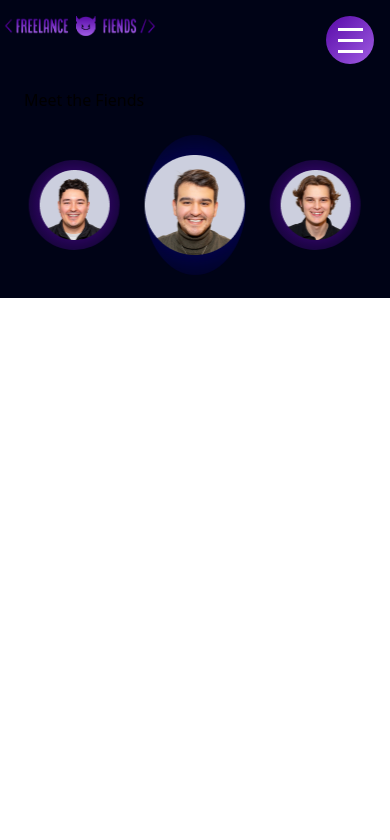
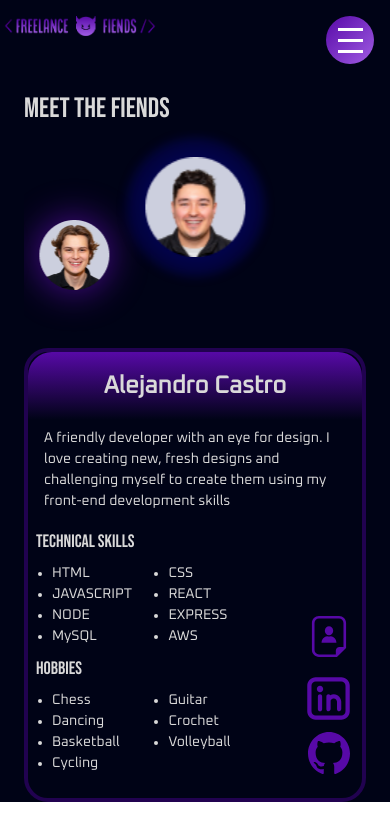
Before and after one commit to Matthewleslie12/FLF, a React (Vite) app: page / in a window 390 px wide. Shown: the top 840 px of the page. Built offline with nearby package versions, Linux system fonts and the light colour scheme.

Commit message:
tablet vert swiper, dynamic headshot, bio swiper interaction

```diff
--- a/src/components/BioCard/BioCard.tsx
+++ b/src/components/BioCard/BioCard.tsx
@@ -29,7 +29,7 @@ const BioCard = (BioCardProps:BioType) => {
 
 
   return (
-    <div className="flex flex-col align-center border-4 border-borderPurple rounded-3xl pb-lg md:max-w-[32.1875rem] relative">
+    <div className="flex flex-col align-center border-4 border-borderPurple rounded-3xl pb-lg md:max-w-[32.1875rem] relative max-w-[29.6875rem]">
       <div className="text-center bg-gradient-to-b from-mainPurple to-white-500 rounded-tl-3xl rounded-tr-3xl md:flex">
         <h2 className="text-xs font-oxanium text-offWhite my-md font-bold md:text-[2.25rem] md:w-[15.375rem] md:text-left md:ml-[1rem]" >{name}</h2>
         {activeFiendPic && <div className="hidden md:flex rounded-full border-[0.625rem] border-borderPurple absolute top-[-5.5rem] right-[1rem]"><img src={activeFiendPic} alt="Fiend Pic" className="w-[10.2rem] h-[10.2rem] rounded-full "></img></div>}
--- a/src/components/FiendPhotoCard/FiendPhotoCard.tsx
+++ b/src/components/FiendPhotoCard/FiendPhotoCard.tsx
@@ -1,11 +1,25 @@
-import React from 'react';
 
-const FiendPhotoCard = ({pic}) => {
+import { photoCardProps } from '../../types/photoCardInterface';
+
+const FiendPhotoCard = (photoCardProps:photoCardProps) => {
+
+  const { pic, isActive} = photoCardProps;
+  // w-[8.75rem] h-[8.75rem] rounded-full center-spotlight
+  if (isActive){
+    return (
+      <div className="w-[8.75rem] h-[8.75rem] rounded-full m-0 flex items-center justify-center">
+        <div className="w-[8.75rem] h-[8.75rem] absolute content center-spotlight rounded-full "></div>
+        <img className="w-[6.25rem] h-[6.25rem] m-0 absolute z-10" src={pic} alt="picture of the developers" ></img>
+      </div>
+    )}
 
   return (
-    <div className="w-[4.375rem] h-[4.375] m-0 flex items-center justify-center slider-spotlight">
 
-      <img className="w-[4.375rem] h-[4.375] m-0" src={pic} alt="picture of the developers"></img>
+    <div className="w-[5.687rem] h-[5.687rem] m-0 flex items-center justify-center  rounded-full" >
+
+      <div className="slider-spotlight rounded-full w-[5.687rem] h-[5.687rem] absolute content"></div>
+
+      <img className="w-[4.375rem] h-[4.375rem] m-0 absolute z-10" src={pic} alt="picture of the developers"></img>
 
     </div>
   );
--- a/src/components/FiendSpotlight/FiendSpotlight.tsx
+++ b/src/components/FiendSpotlight/FiendSpotlight.tsx
@@ -5,6 +5,7 @@ import Ben from "../../assets/fiends-pics/ben.png";
 import Alejo from "../../assets/fiends-pics/alejo.png";
 import Trap from "../../assets/fiends-pics/trap.png";
 import FiendPhotoCard from '../FiendPhotoCard/FiendPhotoCard';
+import { useState } from 'react';
 // import Matt from "../../assets/fiends-pics/matt.png";
 // import NG from "../../assets/fiends-pics/ng.png";
 // import Sam from "../../assets/fiends-pics/sam.png";
@@ -12,26 +13,15 @@ import FiendPhotoCard from '../FiendPhotoCard/FiendPhotoCard';
 
 const FiendSpotlight = () => {
 
-  const updateClasses = (e) => {
-    const slides = document.querySelectorAll(".swiper-slide");
-    slides.forEach((slide) => {
-      const targetEl = slide.children[0];
-      targetEl.classList.remove("center-spotlight");
-      targetEl.children[0].classList.remove("center-photo");
-      targetEl.classList.add("slider-spotlight");
-    }
-    )
+
+  const [slideActiveIndex, setSlideActiveIndex] = useState();// add to img tag;
 
 
-    const centerSlide = slides[e.activeIndex].children[0];
-    centerSlide.classList.remove("slider-spotlight")
-    centerSlide.classList.add("center-spotlight");
-    centerSlide.children[0].classList.add("center-photo");
-
-    console.log(slides[e.activeIndex])
+  const updateClasses = (e) => {
+    setSlideActiveIndex(e.realIndex)
   }
 
-  const fiendPics = [Alejo,Trap,Ben,Alejo,Trap,Ben] //Matt,NG,Sam
+  const fiendPics = [Alejo,Trap,Ben] //Matt,NG,Sam
   return (
     <Swiper
     slidesPerView={3}
@@ -42,20 +32,20 @@ const FiendSpotlight = () => {
     onSwiper={(swiper) => console.log(swiper)}
     onActiveIndexChange={(swiper) => updateClasses(swiper)}
     onInit = {(swiper) => updateClasses(swiper)}
-    className = "w-[100%] h-[11.625rem]"
+    className = "w-[100%] h-[13.625rem]"
     >
       {fiendPics.map((pic,index) => {
-        return (<SwiperSlide key={index} className="flex items-center justify-center">
-          <FiendPhotoCard pic={pic} />
+      if (slideActiveIndex === index){
+        return (<SwiperSlide key={index} className="flex items-center justify-center relative bottom-[2rem]" >
+
+          <FiendPhotoCard pic={pic} isActive={true}/>
         </SwiperSlide >)
-      })}
-      {/* <SwiperSlide className=""><img className="w-[4.375rem] h-[4.375] m-0" src={Alejo} alt="picture of the developers"></img></SwiperSlide >
-      <SwiperSlide className=""><img className="w-[4.375rem] h-[4.375] m-0" src={Trap} alt="picture of the developers"></img></SwiperSlide >
-      <SwiperSlide className=""><img className="w-[4.375rem] h-[4.375] m-0" src={Ben} alt="picture of the developers"></img></SwiperSlide >
-      <SwiperSlide className=""><img className="w-[4.375rem] h-[4.375] m-0" src={Alejo} alt="picture of the developers"></img></SwiperSlide >
-      <SwiperSlide className=""><img className="w-[4.375rem] h-[4.375] m-0" src={Trap} alt="picture of the developers"></img></SwiperSlide >
-      <SwiperSlide className=""><img className="w-[4.375rem] h-[4.375] m-0" src={Ben} alt="picture of the developers"></img></SwiperSlide >
-       */}
+
+      }else{
+      return (<SwiperSlide key={index} className="flex items-center justify-center relative top-[1rem]" >
+          <FiendPhotoCard pic={pic} isActive={false}/>
+        </SwiperSlide >)}
+})}
 
     </Swiper>
   );
--- a/src/components/Fiends/Fiends.tsx
+++ b/src/components/Fiends/Fiends.tsx
@@ -24,22 +24,23 @@ const Fiends = () => {
 
 
   return (
-    <div className="m-lg">
-      <h1>Meet the Fiends</h1>
-      <div>
+    <div className="m-lg ">
+      <h1 className="text-[1.75rem] md:text-[2.5rem] font-bebas text-offWhite self-start">Meet the Fiends</h1>
+      <div className="flex flex-col md:flex-row mt-[rem]">
+      <div className="w-full">
         <FiendSpotlight />
       </div>
       <div>
-        {/* <BioCard
+         <BioCard
           id = {activeFiendBio.id}
           name={activeFiendBio.name}
           bio={activeFiendBio.bio}
           techStack={activeFiendBio.techStack}
           hobbies={activeFiendBio.hobbies}
-        /> */}
+        />
 
       </div>
-
+      </div>
     </div>
   );
 };
--- a/src/index.css
+++ b/src/index.css
@@ -72,32 +72,35 @@
 }
 
 .center-spotlight {
+  /* activeIndex spotlight styling */
     background-image: radial-gradient(
       circle at 50% 50%,
       #050481,
       transparent
 
     );
-    width: 8.75rem;
-    height: 8.75rem;
-    border-radius:100%;
 
+    position:absolute;
+    z-index:1;
+    -webkit-filter: blur(5px);
+    -moz-filter: blur(5px);
+    -o-filter: blur(5px);
+   -ms-filter: blur(5px);
+    filter:blur(5px);
 }
 
 .slider-spotlight{
+  /* for non center spotlight in swiper */
   background-image: radial-gradient(
     circle at 50% 50%,
     #5709A7,
     transparent
   );
-  width: 5.687rem;
-  height: 5.687rem;
-  border-radius:100%;
-  margin:0;
-
+  -webkit-filter: blur(15px);
+  -moz-filter: blur(15px);
+  -o-filter: blur(15px);
+  -ms-filter: blur(15px);
+  filter:blur(15px);
+  position:relative;
+  z-index:1;
 }
-
-.center-photo{
-    width: 6.25rem;
-    height: 6.25rem;
-}
--- /dev/null
+++ b/src/types/photoCardInterface.tsx
@@ -0,0 +1,4 @@
+export interface photoCardProps {
+  pic: string;
+  isActive: boolean;
+}
```
